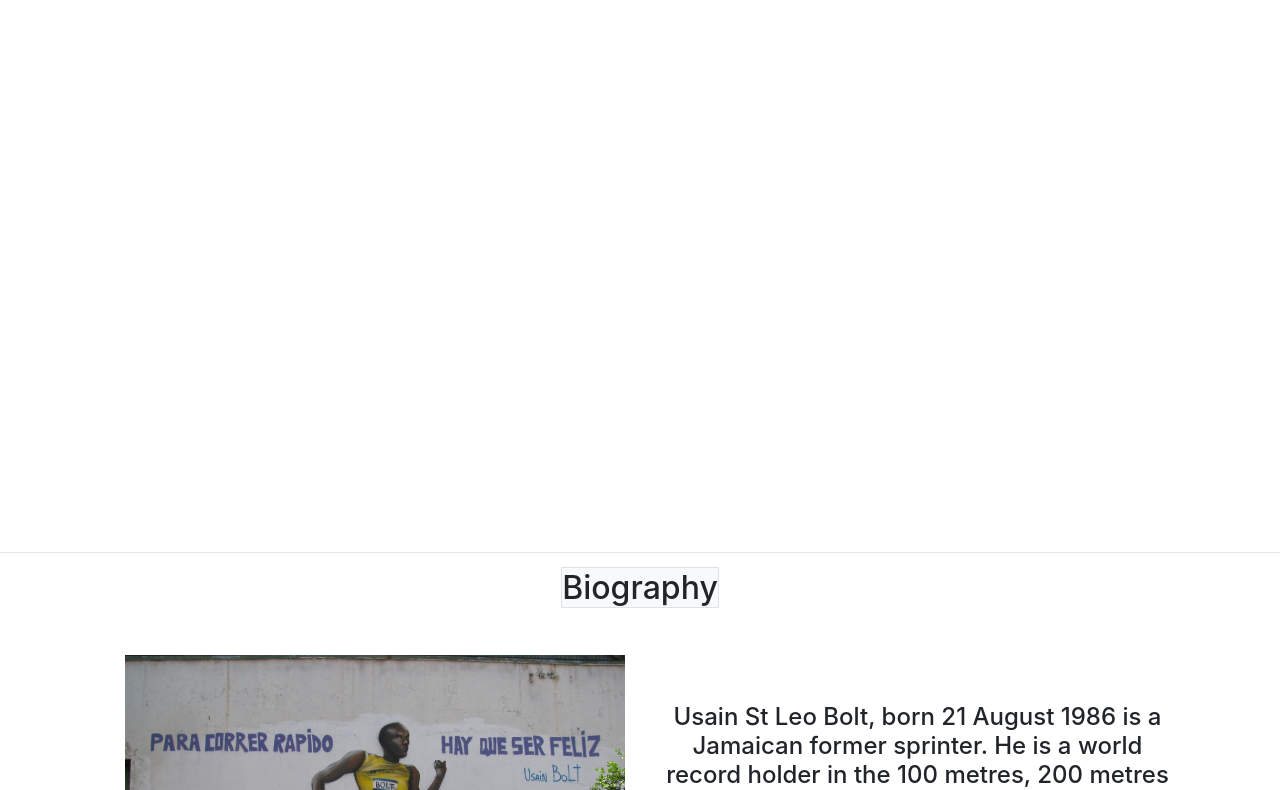
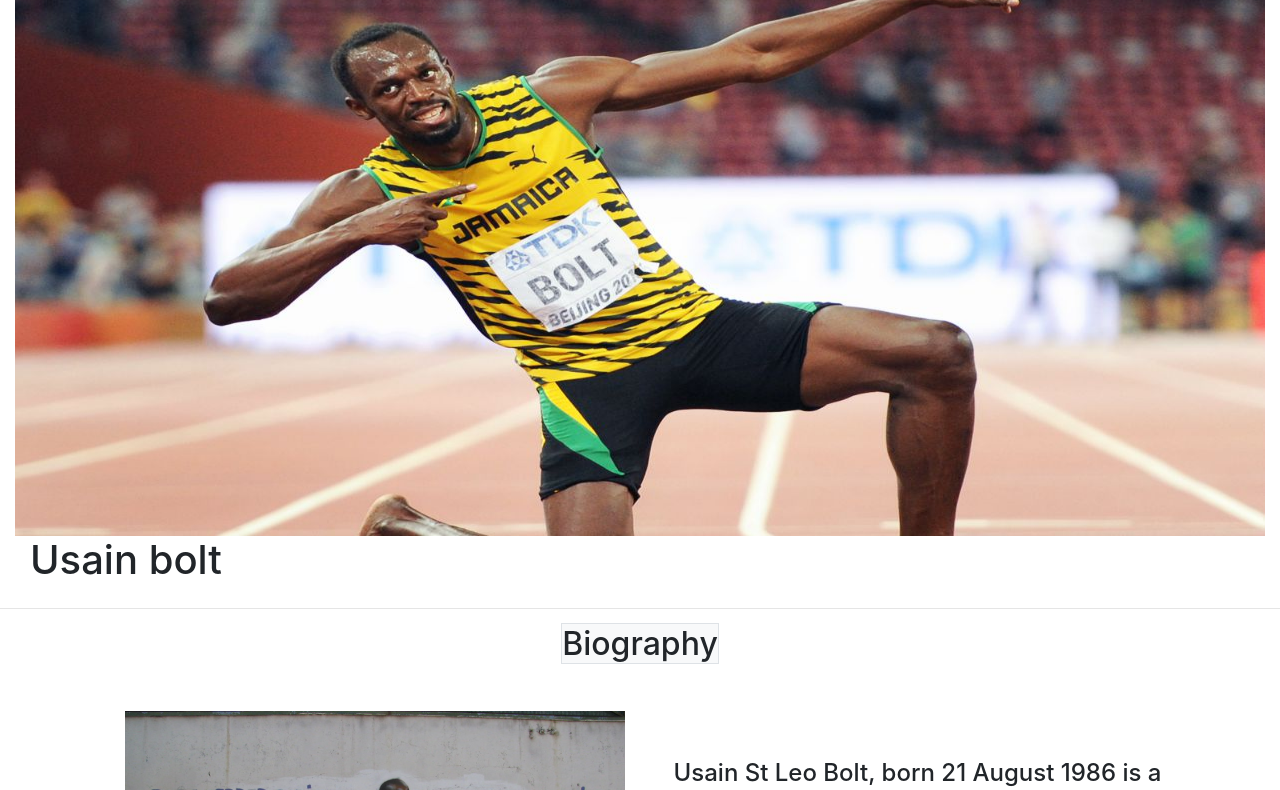
Before and after one commit to gaurav-rgb/usain-project-1, a plain HTML site: page index.html in a window 1280 px wide. Shown: the part 190-980 px from the top of the page. Drawn offline with nearby package versions, Linux system fonts and the light colour scheme.

Commit message:
My first page

```diff
--- a/biography.html
+++ b/index.html
@@ -47,7 +47,7 @@
         <section>
             <div class="container-fluid">
                 <div class="row">
-                    <div class="col-sm-12>
+                    <div class="col-sm-12">
                         <img class="img-fluid" src="asset/image/usain_bolt.jpg" style="width: 100%; height: 600px;">
                         <h1 class="col-sm-12 col-lg-4">Usain bolt</h1>
                     </div>
```
